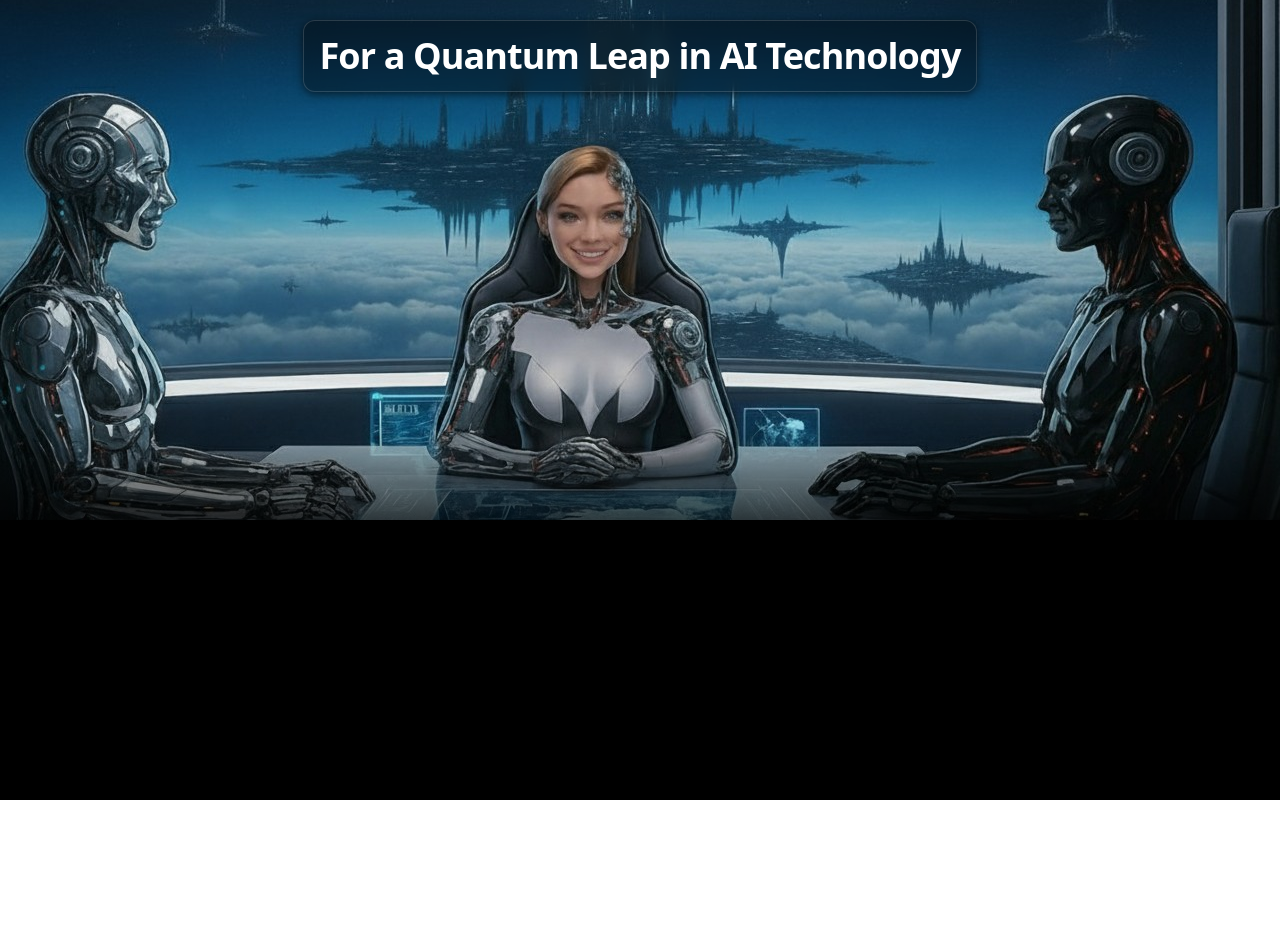
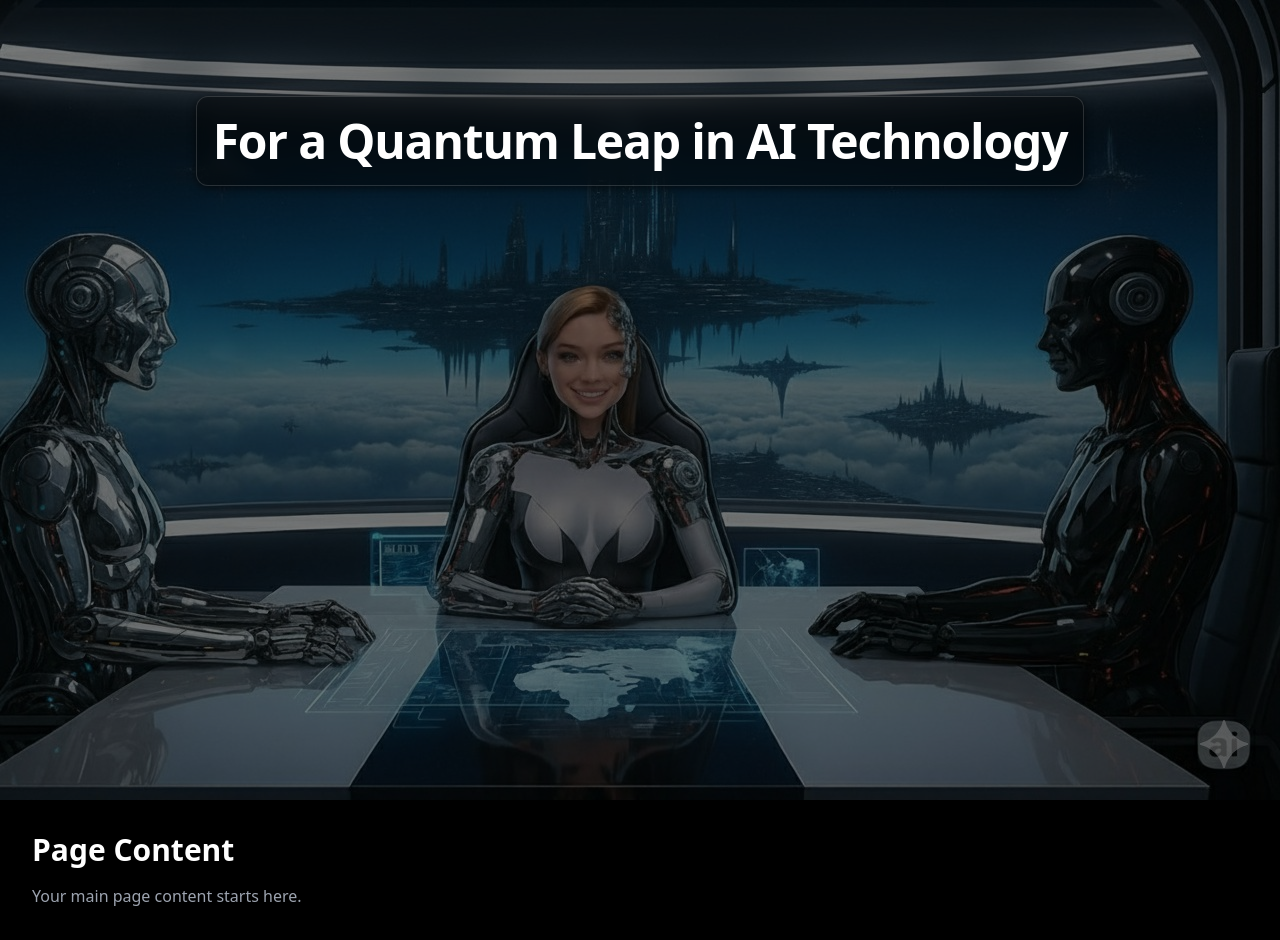
Before and after one commit to MJohnstonAI/syncteamai-landing, a Next.js app: page / in a window 1280 px wide. Before the commit the page ends 800 px from the top, so only its background shows below. Built offline with nearby package versions, Linux system fonts and the light colour scheme.

Commit message:
Update page.js

```diff
--- a/app/page.js
+++ b/app/page.js
@@ -4,24 +4,33 @@ export default function Home() {
     <main className="min-h-screen flex flex-col bg-black text-white">
       {/* HERO */}
       <section
-        className="relative h-[65vh] w-full bg-cover bg-center"
-        style={{ backgroundImage: "url('/RobotTeam.jpg')" }} // /public/RobotTeam.jpg
+        className="relative h-screen w-full bg-cover bg-top" // 1. Set height to full screen and adjust image position
+        style={{ backgroundImage: "url('/RobotTeam.jpg')" }}
         aria-label="Hero"
       >
+        {/* Semi-transparent overlay for text readability (Optional but recommended) */}
+        <div className="absolute inset-0 bg-black/50" />
+
         {/* Top-centered heading */}
-        <div className="absolute inset-x-0 top-5 flex justify-center">
-          <h1 className="mx-auto px-4 py-2 text-center font-extrabold tracking-tight rounded-xl border border-white/15 bg-black/35 backdrop-blur shadow-[0_2px_8px_rgba(0,0,0,0.6)] text-[clamp(1.125rem,2vw+1rem,2.25rem)]">
+        {/* 2. Adjusted padding to move text down into a better position */}
+        <div className="relative z-10 flex h-full flex-col items-center justify-start pt-24">
+          <h1
+            className="
+              mx-auto max-w-4xl px-4 py-2 text-center font-extrabold tracking-tight
+              rounded-xl border border-white/15 bg-black/35 backdrop-blur
+              shadow-[0_2px_8px_rgba(0,0,0,0.6)] text-[clamp(1.5rem,3vw+1rem,3rem)]
+            " // 3. Slightly increased font size for better impact
+          >
             For a Quantum Leap in AI Technology
           </h1>
         </div>
-
-        {/* Optional bottom fade into content/footer */}
-        <div className="pointer-events-none absolute inset-x-0 bottom-0 h-24 bg-gradient-to-b from-transparent to-black/70" />
       </section>
 
       {/* Your existing page content goes here */}
-      <div className="flex-1">
-        {/* ... */}
+      <div className="flex-1 p-8">
+        {/* Example content */}
+        <h2 className="text-3xl font-bold">Page Content</h2>
+        <p className="mt-4 text-gray-400">Your main page content starts here.</p>
       </div>
     </main>
   );
```
